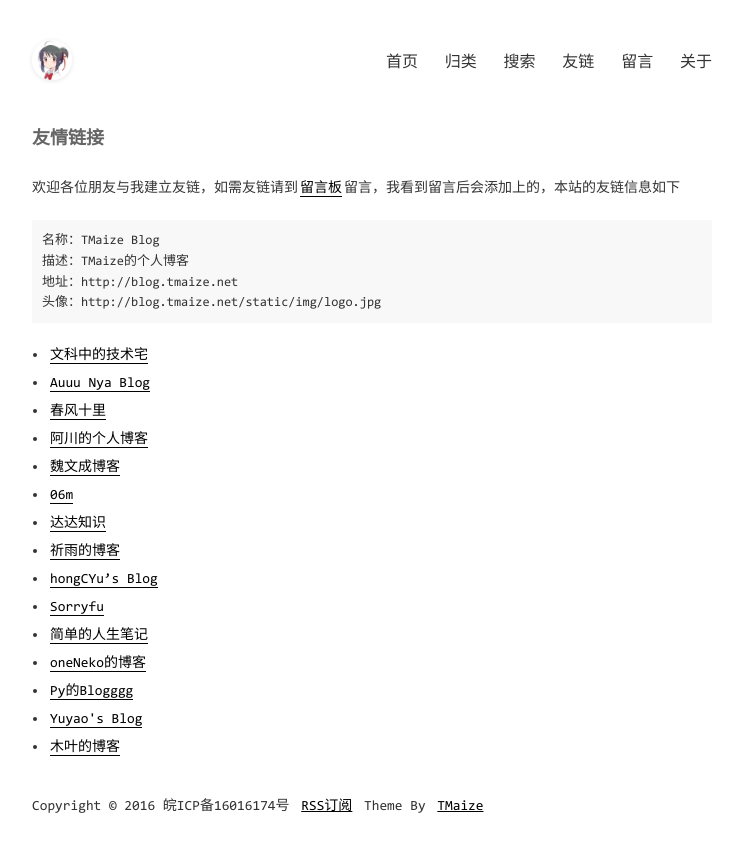
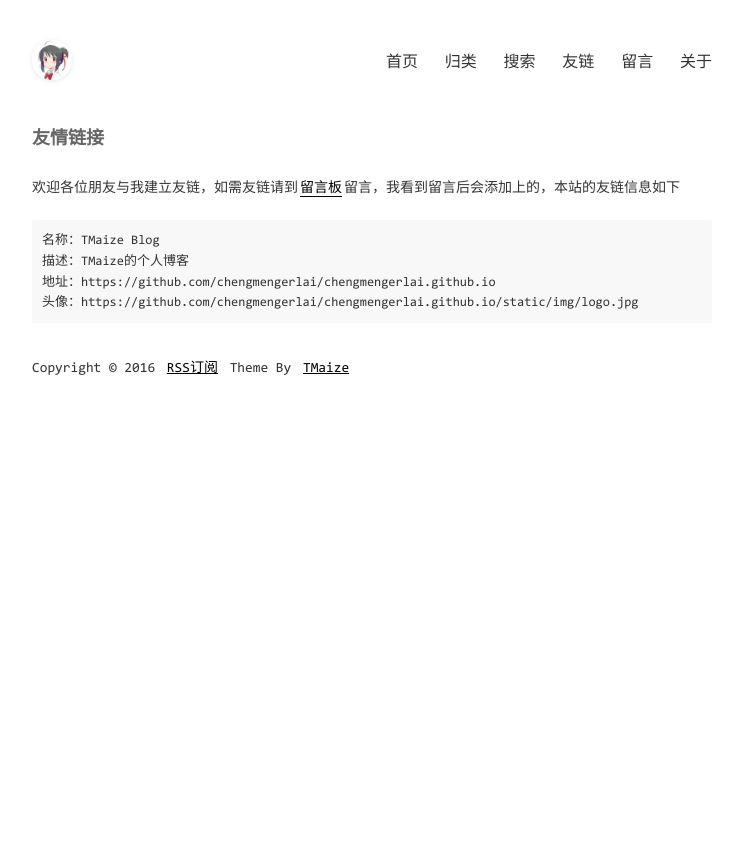
Before and after one commit to chengmengerlai/chengmengerlai.github.io, a Jekyll site: the page built from pages/links.md, in a window 1280 px wide. Shown: the top 852 px of the page, without its empty margins (268-1011 px from the left). Built offline with Jekyll 4.4.1, drawn with Linux system fonts in a browser that asks for light colours; comment, search, counter and statistics services are not loaded.

Commit message:
Update _config.yml

```diff
--- a/_config.yml
+++ b/_config.yml
@@ -5,7 +5,7 @@ title: TMaize Blog
 description: TMaize的个人博客
 keywords: TMaize,Blog,Java,Html,JavaScript
 author: TMaize
-footerText: 'Copyright © 2016 皖ICP备16016174号'
+footerText: 'Copyright © 2016 '
 
 # 这些不要动
 permalink: /posts/:year/:month/:day/:title.html
@@ -17,7 +17,7 @@ exclude: ['CNAME', 'README.md', 'LICENSE', '_site', 'dist', 'Gemfile', 'Gemfile.
 
 # 域名配置
 # baseurl配置,如果网站部署在根目录下的其他目录中，请设置为 /目录名
-domainUrl: 'http://blog.tmaize.net'
+domainUrl: 'https://github.com/chengmengerlai/chengmengerlai.github.io'
 baseurl: ''
 
 # 吐个槽地址，会在chat页面中重定向到该地址
@@ -57,33 +57,3 @@ extMath: false
 
 # 友情链接
 links:
-  - title: 文科中的技术宅
-    url: https://www.townwang.com
-  - title: Auuu Nya Blog
-    url: http://mu1er.cn
-  - title: 春风十里
-    url: https://www.geek-era.com
-  - title: 阿川的个人博客
-    url: https://achuan.io
-  - title: 魏文成博客
-    url: https://www.wwc.ren
-  - title: 06m
-    url: https://www.06m.me
-  - title: 达达知识
-    url: https://www.dadapush.com
-  - title: 祈雨的博客
-    url: https://wakzz.cn
-  - title: hongCYu’s Blog
-    url: https://hongcyu.cn
-  - title: Sorryfu
-    url: https://fushaolei.github.io
-  - title: 简单的人生笔记
-    url: https://yoyling.com
-  - title: oneNeko的博客
-    url: https://blog.oneneko.com
-  - title: Py的Blogggg
-    url: https://blog.pyliubaolin.top
-  - title: Yuyao's Blog
-    url: http://hellocode.ink
-  - title: 木叶的博客
-    url: https://muye.ml
```
